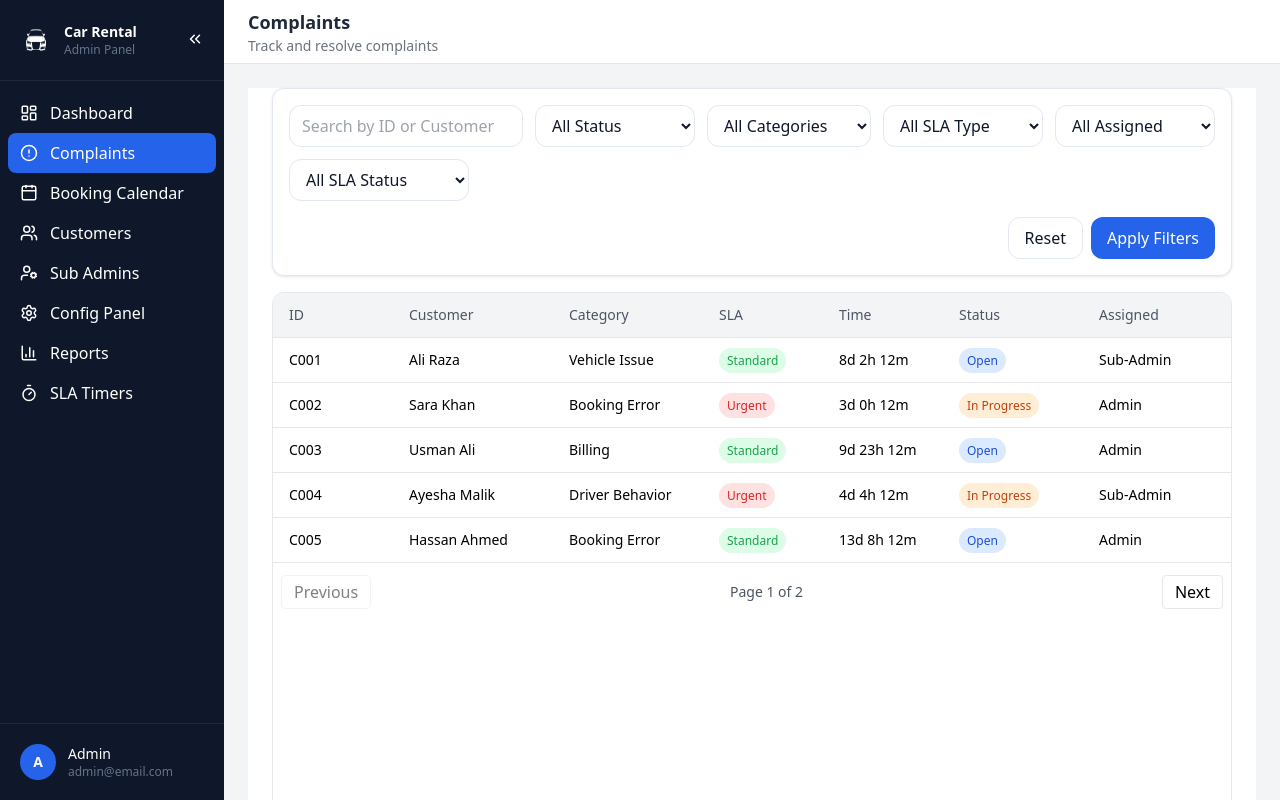
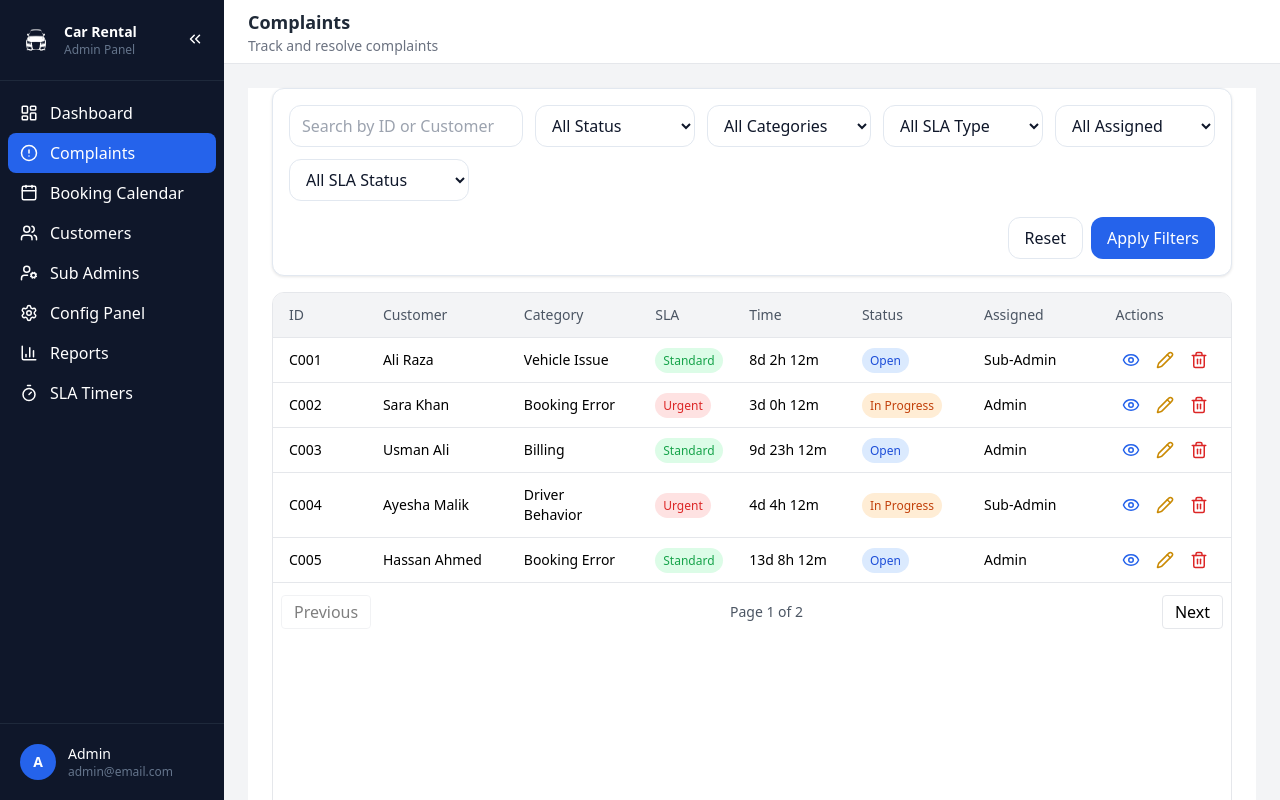
Before and after one commit to MehnazMumtaz-dotcom/car-rental-admin-panel, a React (Vite) app: page /complaints in a window 1280 px wide. Built offline with nearby package versions, Linux system fonts and the light colour scheme.

Commit message:
fixed ui issues

```diff
--- a/src/components/tables/DataTable.jsx
+++ b/src/components/tables/DataTable.jsx
@@ -21,7 +21,7 @@ export default function DataTable({
   }, [data, currentPage]);
 
   return (
-    <div className="w-full">
+    <div className="w-full overflow-hidden">
 
       {/* LOADING */}
       {progressPending && (
@@ -30,10 +30,9 @@ export default function DataTable({
         </div>
       )}
 
-      {/* TABLE WRAPPER */}
-      <div className="w-full overflow-x-auto lg:overflow-visible">
-
-        <table className="w-full lg:table-fixed min-w-[650px] lg:min-w-0 text-sm border-collapse">
+      {/* TABLE */}
+      <div className="w-full overflow-hidden">
+        <table className="w-full table-fixed text-sm">
 
           {/* HEADER */}
           <thead className="bg-gray-100 border-b">
@@ -41,8 +40,10 @@ export default function DataTable({
               {columns.map((col, i) => (
                 <th
                   key={i}
-                  style={{ width: col.width }}
-                  className="px-4 py-3 text-left font-medium text-gray-600 whitespace-nowrap"
+                  style={{
+                    width: col.width,
+                  }}
+                  className="px-4 py-3 text-left font-medium text-gray-600 whitespace-normal break-words"
                 >
                   {col.header || col.name}
                 </th>
@@ -71,8 +72,10 @@ export default function DataTable({
                   {columns.map((col, i) => (
                     <td
                       key={i}
-                      style={{ width: col.width }}
-                      className="px-4 py-3 align-middle whitespace-normal break-words"
+                      style={{
+                        width: col.width,
+                      }}
+                      className="px-4 py-3 align-middle min-w-0 whitespace-normal break-words"
                     >
                       {col.cell
                         ? col.cell(row)
@@ -87,17 +90,15 @@ export default function DataTable({
               ))
             )}
           </tbody>
-
         </table>
       </div>
 
-      {/* PAGINATION */}
-      <div className="flex flex-col sm:flex-row items-center justify-between gap-2 mt-3 px-2">
+      <div className="flex items-center justify-between mt-3 px-2">
 
         <button
           onClick={() => setCurrentPage((p) => Math.max(p - 1, 1))}
           disabled={currentPage === 1}
-          className="px-3 py-1 border rounded disabled:opacity-50 w-full sm:w-auto"
+          className="px-3 py-1 border rounded disabled:opacity-50"
         >
           Previous
         </button>
@@ -109,13 +110,12 @@ export default function DataTable({
         <button
           onClick={() => setCurrentPage((p) => Math.min(p + 1, totalPages))}
           disabled={currentPage === totalPages || totalPages === 0}
-          className="px-3 py-1 border rounded disabled:opacity-50 w-full sm:w-auto"
+          className="px-3 py-1 border rounded disabled:opacity-50"
         >
           Next
         </button>
 
       </div>
-
     </div>
   );
 }
--- a/src/components/ui/ConfirmDialog.jsx
+++ b/src/components/ui/ConfirmDialog.jsx
@@ -38,7 +38,6 @@ const ConfirmDialog = ({
 
 export default ConfirmDialog;
 
-// ✅ Simple inline styles (you can replace with your CSS)
 const styles = {
   overlay: {
     position: "fixed",
--- a/src/pages/complaints/ComplaintList.jsx
+++ b/src/pages/complaints/ComplaintList.jsx
@@ -62,50 +62,18 @@ export default function ComplaintList() {
     const normalize = (value) =>
       (value || "").toString().toLowerCase().replace(/[^a-z0-9]/g, "");
 
-    const searchMatch = filters.search
-      ? normalize(c.complaintId).includes(normalize(filters.search)) ||
-        normalize(c.customer).includes(normalize(filters.search))
-      : true;
-
-    const statusMatch = filters.status
-      ? normalize(c.status) === normalize(filters.status)
-      : true;
-
-    const categoryMatch = filters.category
-      ? normalize(c.category).includes(normalize(filters.category))
-      : true;
-
-    const slaTypeMatch = filters.slaType
-      ? normalize(c.slaType) === normalize(filters.slaType)
-      : true;
-
-    const assignedMatch = filters.assignedTo
-      ? normalize(c.assignedTo) === normalize(filters.assignedTo)
-      : true;
-
-    const slaStatusMatch = filters.slaStatus
-      ? (() => {
-          const end = new Date(c.slaDeadline);
-          const now = new Date();
-          const diffHours = (end - now) / (1000 * 60 * 60);
-
-          const val = normalize(filters.slaStatus);
-
-          if (val === "overdue") return diffHours <= 0;
-          if (val === "active") return diffHours > 24;
-          if (val === "near") return diffHours > 0 && diffHours <= 24;
-
-          return true;
-        })()
-      : true;
-
     return (
-      searchMatch &&
-      statusMatch &&
-      categoryMatch &&
-      slaTypeMatch &&
-      assignedMatch &&
-      slaStatusMatch
+      (!filters.search ||
+        normalize(c.complaintId).includes(normalize(filters.search)) ||
+        normalize(c.customer).includes(normalize(filters.search))) &&
+      (!filters.status ||
+        normalize(c.status) === normalize(filters.status)) &&
+      (!filters.category ||
+        normalize(c.category).includes(normalize(filters.category))) &&
+      (!filters.slaType ||
+        normalize(c.slaType) === normalize(filters.slaType)) &&
+      (!filters.assignedTo ||
+        normalize(c.assignedTo) === normalize(filters.assignedTo))
     );
   });
 
@@ -118,57 +86,78 @@ export default function ComplaintList() {
     const updated = complaints.filter(
       (c) => c.complaintId !== deleteRow.complaintId
     );
-
     setComplaints(updated);
     setDeleteRow(null);
     setShowConfirm(false);
   };
 
   const statusBadge = (status) => {
-    const base = "px-2 py-1 rounded-full text-xs font-medium";
+    const base = "px-2 py-1 rounded-full text-xs font-medium whitespace-nowrap";
     if (status === "Open") return `${base} bg-blue-100 text-blue-700`;
     if (status === "In Progress") return `${base} bg-orange-100 text-orange-700`;
     return `${base} bg-gray-100 text-gray-700`;
   };
 
   const slaBadge = (slaType) => {
-    const base = "px-2 py-1 rounded-full text-xs font-medium";
+    const base = "px-2 py-1 rounded-full text-xs font-medium whitespace-nowrap";
     return slaType === "Urgent"
       ? `${base} bg-red-100 text-red-600`
       : `${base} bg-green-100 text-green-600`;
   };
 
   const columns = [
-    { header: "ID", accessor: "complaintId", width: "120px" },
-    { header: "Customer", accessor: "customer", width: "160px" },
-    { header: "Category", accessor: "category", width: "150px" },
+    { header: "ID", accessor: "complaintId", width: "10%" },
+    { header: "Customer", accessor: "customer", width: "15%" },
+    { header: "Category", accessor: "category", width: "14%" },
 
     {
       header: "SLA",
-      width: "120px",
-      cell: (row) => <span className={slaBadge(row.slaType)}>{row.slaType}</span>,
+      width: "10%",
+      cell: (row) => (
+        <span className={slaBadge(row.slaType)}>
+          {row.slaType}
+        </span>
+      ),
     },
 
-    { header: "Time", accessor: "slaTimer", width: "120px" },
+    {
+      header: "Time",
+      accessor: "slaTimer",
+      width: "12%",
+    },
 
     {
       header: "Status",
-      width: "140px",
-      cell: (row) => <span className={statusBadge(row.status)}>{row.status}</span>,
+      width: "13%",
+      cell: (row) => (
+        <span className={statusBadge(row.status)}>
+          {row.status}
+        </span>
+      ),
     },
 
-    { header: "Assigned", accessor: "assignedTo", width: "150px" },
+    {
+      header: "Assigned",
+      accessor: "assignedTo",
+      width: "14%",
+    },
 
     {
       header: "Actions",
-      width: "160px",
+      width: "14%",
       cell: (row) => (
-        <div className="flex items-center gap-3 whitespace-nowrap">
-          <button onClick={() => setSelectedComplaint(row)} className="text-blue-600">
+        <div className="flex items-center gap-4 whitespace-nowrap justify-center">
+          <button
+            onClick={() => setSelectedComplaint(row)}
+            className="text-blue-600"
+          >
             <Eye size={18} />
           </button>
 
-          <button onClick={() => setSelectedComplaint(row)} className="text-yellow-600">
+          <button
+            onClick={() => setSelectedComplaint(row)}
+            className="text-yellow-600"
+          >
             <Pencil size={18} />
           </button>
 
@@ -189,42 +178,44 @@ export default function ComplaintList() {
   return (
     <div className="flex flex-col lg:flex-row min-h-screen bg-white">
 
-      {/* LEFT SECTION */}
-      <div className="flex-1 flex flex-col px-3 sm:px-6 pb-4 gap-4 min-w-0">
+      <div className="flex-1 flex flex-col px-4 sm:px-6 pb-4 gap-4 min-w-0">
 
-        {/* FILTERS */}
         <div className="shrink-0">
           <ComplaintFilters onApply={setFilters} />
         </div>
 
-        {/* TABLE */}
-        <div className="flex-1 min-w-0 border rounded-xl overflow-x-auto">
+        {/* ✅ FIXED WRAPPER */}
+        <div className="flex-1 min-w-0 border rounded-xl overflow-x-auto lg:overflow-x-hidden">
 
+          {!isMobile && (
+            <div className="w-full">
               <DataTable
                 columns={columns}
                 data={filteredComplaints}
                 onRowClick={(row) => {
-              setTimeout(() => setSelectedComplaint(row), 0);
+                  setTimeout(() => {
+                    setSelectedComplaint(row);
+                  }, 0);
                 }}
               />
             </div>
+          )}
+
         </div>
 
-      {/* BACKDROP (mobile safe) */}
+      </div>
+
       {selectedComplaint && (
         <div
           onClick={closeDrawer}
-          className="fixed inset-0 bg-black/40 z-40"
+          className="fixed inset-0 bg-black/40"
         />
       )}
 
-      {/* DRAWER (RESPONSIVE FIX) */}
       <div
-        className={`
-          fixed top-0 right-0 h-full bg-white transition-transform z-50
-          w-full sm:w-96
-          ${selectedComplaint ? "translate-x-0" : "translate-x-full"}
-        `}
+        className={`fixed right-0 top-0 h-full w-96 bg-white transition-transform ${
+          selectedComplaint ? "translate-x-0" : "translate-x-full"
+        }`}
       >
         <ComplaintDetails
           complaint={selectedComplaint}
@@ -232,7 +223,6 @@ export default function ComplaintList() {
         />
       </div>
 
-      {/* CONFIRM DIALOG */}
       {showConfirm && (
         <ConfirmDialog
           open={showConfirm}
--- a/src/pages/customers/CustomerPage.jsx
+++ b/src/pages/customers/CustomerPage.jsx
@@ -146,7 +146,9 @@ export default function CustomerPage() {
   };
 
   const confirmDelete = () => {
-    setCustomerList((prev) => prev.filter((c) => c.id !== deleteRow.id));
+    setCustomerList((prev) =>
+      prev.filter((c) => c.id !== deleteRow.id)
+    );
 
     setSelectedCustomer((prev) =>
       prev?.id === deleteRow.id ? null : prev
@@ -162,48 +164,12 @@ export default function CustomerPage() {
   };
 
   const columns = [
-    {
-      header: "ID",
-      width: "6%",
-      cell: (row) => (
-        <span className="whitespace-nowrap font-semibold">{row.id}</span>
-      ),
-    },
-    {
-      header: "Name",
-      width: "13%",
-      cell: (row) => (
-        <span className="whitespace-nowrap font-semibold">{row.name}</span>
-      ),
-    },
-    {
-      header: "Phone",
-      width: "12%",
-      cell: (row) => <span className="whitespace-nowrap">{row.phone}</span>,
-    },
-    {
-      header: "Email",
-      width: "19%",
-      cell: (row) => <span className="whitespace-nowrap">{row.email}</span>,
-    },
-    {
-      header: "Bookings",
-      width: "11%",
-      cell: (row) => (
-        <span className="whitespace-nowrap text-center">
-          {row.bookings}
-        </span>
-      ),
-    },
-    {
-      header: "Spent",
-      width: "11%",
-      cell: (row) => (
-        <span className="whitespace-nowrap">
-          Rs {row.spent.toLocaleString()}
-        </span>
-      ),
-    },
+    { header: "ID", width: "6%", cell: (row) => <span className="whitespace-nowrap font-semibold">{row.id}</span> },
+    { header: "Name", width: "13%", cell: (row) => <span className="whitespace-nowrap font-semibold">{row.name}</span> },
+    { header: "Phone", width: "12%", cell: (row) => <span className="whitespace-nowrap">{row.phone}</span> },
+    { header: "Email", width: "19%", cell: (row) => <span className="whitespace-nowrap">{row.email}</span> },
+    { header: "Bookings", width: "11%", cell: (row) => <span className="whitespace-nowrap text-center">{row.bookings}</span> },
+    { header: "Spent", width: "11%", cell: (row) => <span className="whitespace-nowrap">Rs {row.spent.toLocaleString()}</span> },
     {
       header: "Status",
       width: "10%",
@@ -213,25 +179,14 @@ export default function CustomerPage() {
           suspended: "bg-red-100 text-red-700",
           flagged: "bg-yellow-100 text-yellow-700",
         };
-
         return (
-          <span
-            className={`px-2 py-1 rounded-full text-xs font-semibold whitespace-nowrap ${
-              styles[row.status] || "bg-gray-100 text-gray-700"
-            }`}
-          >
+          <span className={`px-2 py-1 rounded-full text-xs font-semibold whitespace-nowrap ${styles[row.status] || "bg-gray-100 text-gray-700"}`}>
             {row.status}
           </span>
         );
       },
     },
-    {
-      header: "Joined",
-      width: "12%",
-      cell: (row) => (
-        <span className="whitespace-nowrap">{row.joined}</span>
-      ),
-    },
+    { header: "Joined", width: "12%", cell: (row) => <span className="whitespace-nowrap">{row.joined}</span> },
     {
       header: "Actions",
       width: "12%",
@@ -259,12 +214,10 @@ export default function CustomerPage() {
   ];
 
   return (
-    <div className="bg-background min-h-screen p-3 sm:p-4 md:p-6 w-full">
+    <div className="bg-background min-h-screen p-4 md:p-6 w-full">
+      <div className="bg-surface rounded-xl shadow-card p-5 md:p-6 w-full min-w-0">
 
-      <div className="bg-surface rounded-xl shadow-card p-4 sm:p-5 md:p-6 w-full min-w-0">
-
-        {/* FILTERS */}
-        <div className="flex flex-col sm:flex-row flex-wrap gap-3 mb-6">
+        <div className="flex flex-wrap md:flex-nowrap gap-4 mb-6">
           <SearchInput
             value={searchQuery}
             onChange={setSearchQuery}
@@ -285,9 +238,9 @@ export default function CustomerPage() {
           <Button onClick={resetFilters}>Reset</Button>
         </div>
 
-        {/* TABLE RESPONSIVE WRAPPER */}
-        <div className="w-full overflow-x-auto">
-          <div className="min-w-[900px]">
+        {/* ✅ FINAL RESPONSIVE FIX */}
+        <div className="w-full overflow-x-auto lg:overflow-visible">
+          <div className="min-w-[900px] lg:min-w-0">
             <DataTable
               columns={columns}
               data={filteredCustomers}
@@ -298,7 +251,6 @@ export default function CustomerPage() {
 
       </div>
 
-      {/* DRAWER */}
       {isDrawerOpen && (
         <CustomerDrawer
           isOpen={isDrawerOpen}
@@ -311,7 +263,6 @@ export default function CustomerPage() {
         />
       )}
 
-      {/* MODAL */}
       {isModalOpen && (
         <WalkInRegistration
           isOpen={isModalOpen}
@@ -320,7 +271,6 @@ export default function CustomerPage() {
         />
       )}
 
-      {/* CONFIRM */}
       {showConfirm && (
         <div className="fixed inset-0 z-50 flex items-center justify-center">
           <div
```
Also changed, not shown: src/components/charts/ComplaintChart.jsx (+21 -15 lines). Lines whose indentation alone changed are shown as unchanged.
